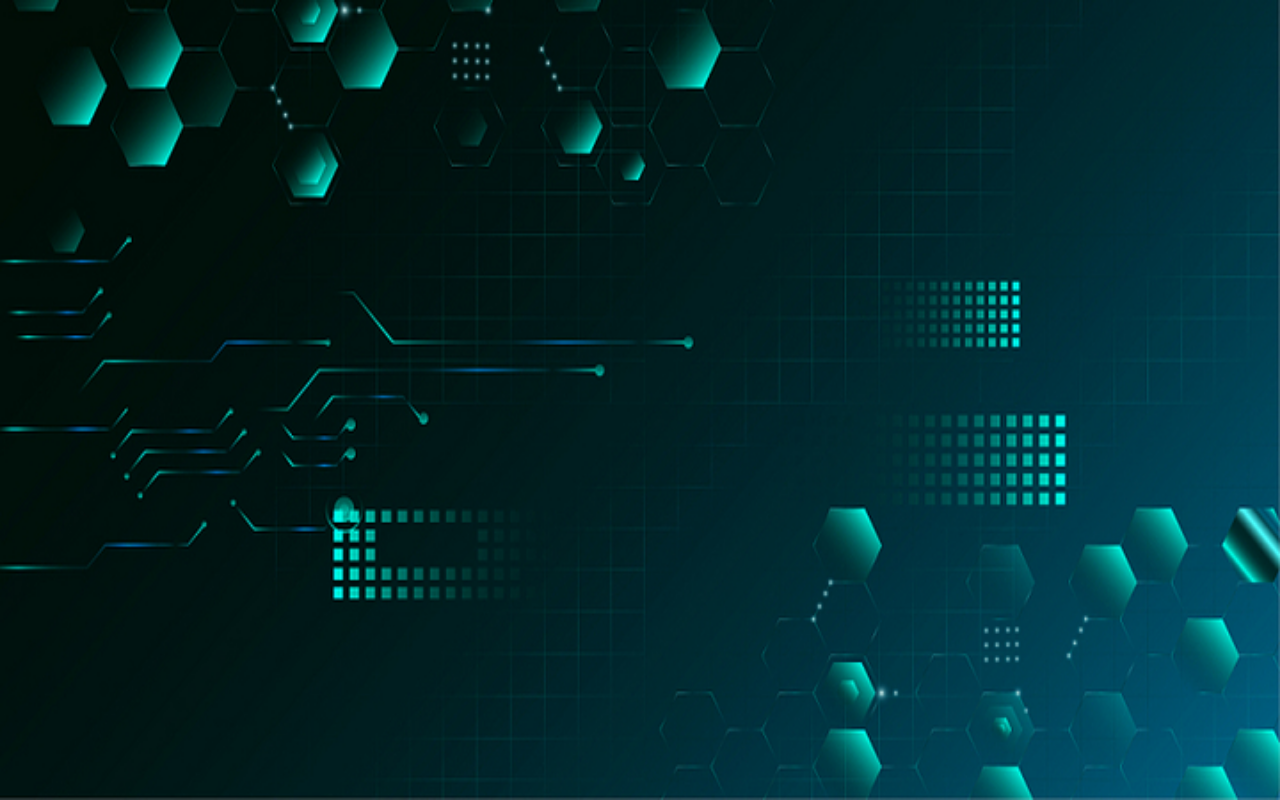
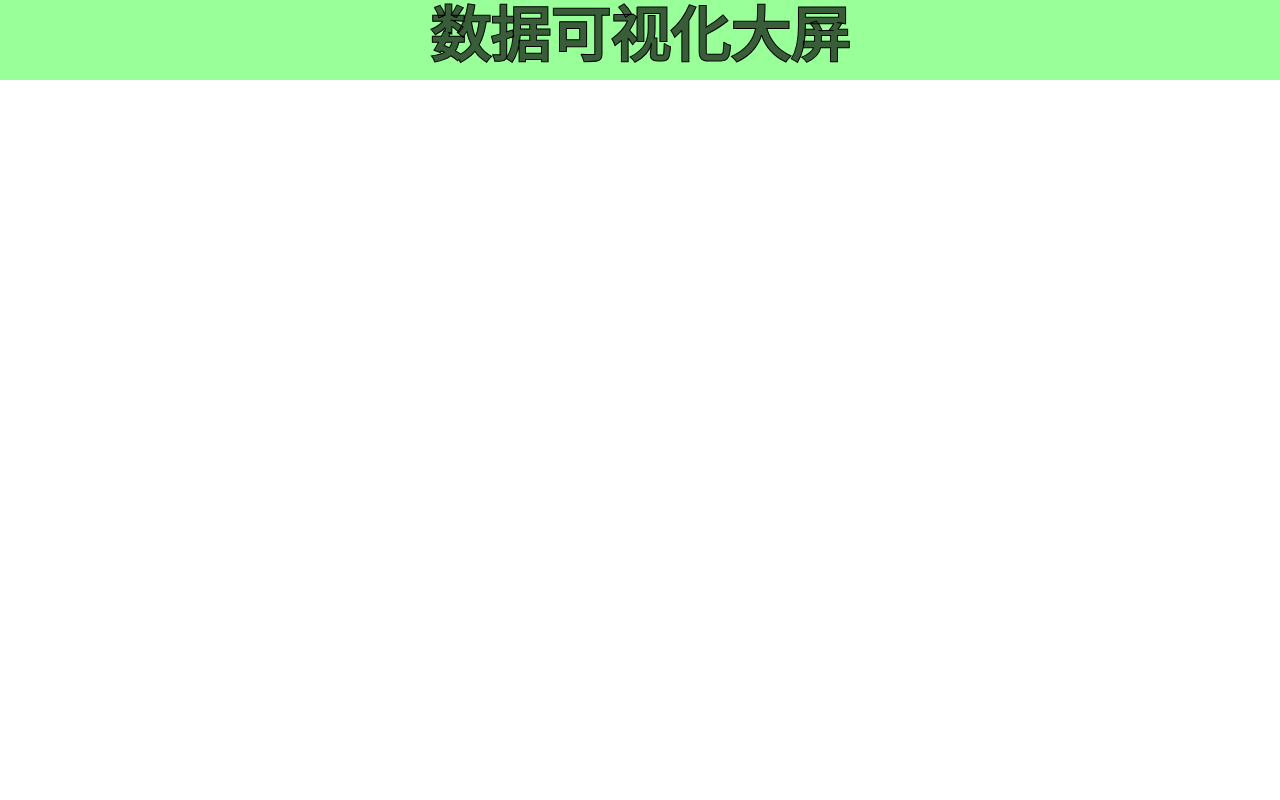
Before and after one commit to konipabai/data_visualization, a Vue app: page / in a window 1280 px wide. Built offline with nearby package versions, Linux system fonts and the light colour scheme.

Commit message:
头部关键帧描边动画

```diff
--- a/src/App.vue
+++ b/src/App.vue
@@ -1,12 +1,16 @@
 <script setup lang="ts">
+import strokeAnimation from './components/strokeAnimation/index.vue'
 </script>
 
 <template>
   <div class="box">
-    <div class="box-top"></div>
+    <div class="box-top">
+      <strokeAnimation></strokeAnimation>
+    </div>
     <div class="box-main">
       <div class="box-main-left">
-        <div class="box-main-left-top"></div>
+        <div class="box-main-left-top">
+        </div>
         <div class="box-main-left-bottom"></div>
       </div>
       <div class="box-main-center">
@@ -32,13 +36,13 @@ body,
 .box{
   height: 100%;
   width: 100%;
-  background: url(./assets/image/bg.jpg);
-  background-repeat: no-repeat;
-  background-size: 100% 100%;
+  // background: url(./assets/image/bg.jpg);
+  // background-repeat: no-repeat;
+  // background-size: 100% 100%;
   &-top{
     height: 10%;
     width: 100%;
-    // background-color: #99FF99;
+    background-color: #99FF99;
   }
   &-main{
     height: 90%;
--- /dev/null
+++ b/src/components/strokeAnimation/index.vue
@@ -0,0 +1,73 @@
+<template>
+    <div id="strokeAnimation"></div>
+</template>
+
+<script setup lang='ts'>
+import { getCurrentInstance, onMounted } from 'vue'
+
+const { proxy }: any = getCurrentInstance()
+const echarts = proxy.$echarts
+type EChartsOption = echarts.EChartsOption
+
+onMounted(() => {
+    initEcharts()
+})
+
+const initEcharts = () => {
+    const myChart = echarts.init(document.getElementById('strokeAnimation'))
+    const option: EChartsOption = {
+        graphic: {
+            elements: [
+                {
+                    type: 'text',
+                    left: 'center',
+                    bottom: 'middle',
+                    style: {
+                        text: '数据可视化大屏',
+                        fontSize: 60,
+                        fontWeight: 'bold',
+                        lineDash: [0, 200],
+                        lineDashOffset: 0,
+                        fill: 'transparent',
+                        stroke: '#000',
+                        lineWidth: 1
+                    },
+                    keyframeAnimation: {
+                        duration: 2000,
+                        keyframes: [
+                            {
+                                percent: 0.6,
+                                style: {
+                                    fill: 'transparent',
+                                    lineDashOffset: 200,
+                                    lineDash: [200, 0]
+                                }
+                            },
+                            {
+                                percent: 0.65,
+                                style: {
+                                    fill: 'transparent'
+                                }
+                            },
+                            {
+                                percent: 1.2,
+                                style: {
+                                    fill: 'black'
+                                }
+                            }
+                        ]
+                    }
+                }
+            ]
+        }
+    }
+    myChart.setOption(option)
+}
+</script>
+
+<style scoped>
+#strokeAnimation{
+    height: 100%;
+    width: 100%;
+}
+</style>
--- a/src/main.ts
+++ b/src/main.ts
@@ -6,7 +6,7 @@ import * as echarts from 'echarts'
 import App from './App.vue'
 
 const app = createApp(App)
+
 app.config.globalProperties.$echarts = echarts
-
 app.use(ElementPlus)
 app.mount('#app')
```
